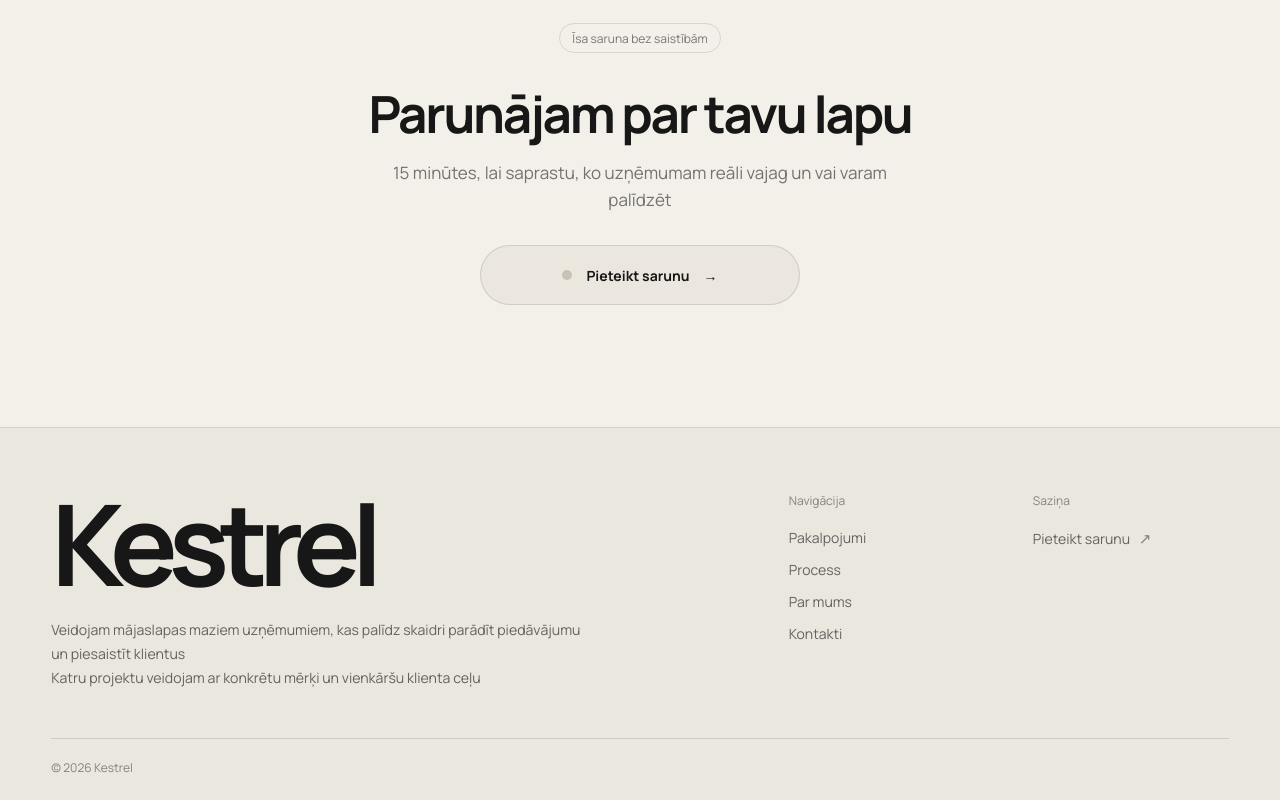
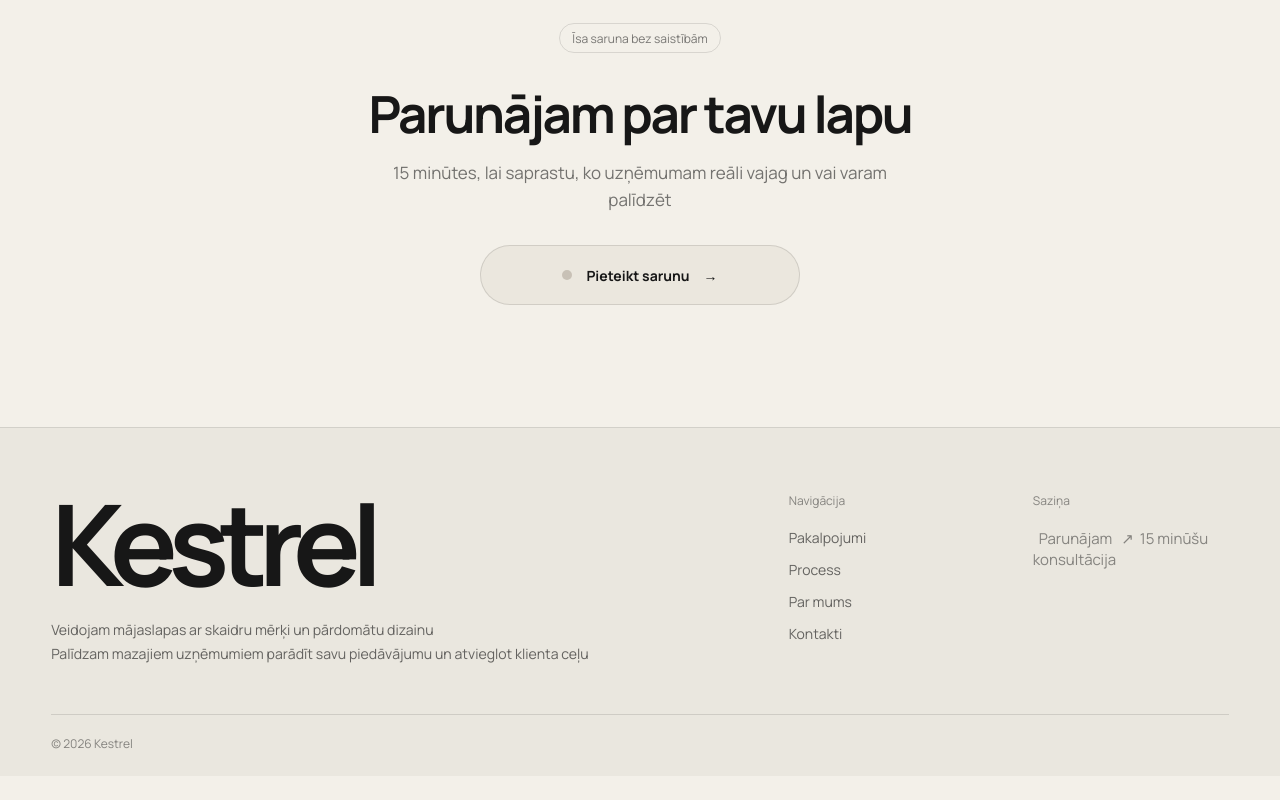
Before and after one commit to davisl24/WEBSITEAGENCY, a Next.js app: page / in a window 1280 px wide. Shown: the part 3031-3831 px from the top of the page. After the commit the page ends 3807 px from the top, so only its background shows below. Built offline with nearby package versions, Linux system fonts and the light colour scheme.

Commit message:
polish: sharpen footer brand statement and contact link

```diff
--- a/app/page.tsx
+++ b/app/page.tsx
@@ -158,7 +158,7 @@ export default function Home() {
           <div className="footer-main">
           <div className="footer-wordmark-block">
             <a href="/" className="footer-wordmark">Kestrel</a>
-            <p className="footer-statement">Veidojam mājaslapas maziem uzņēmumiem, kas palīdz skaidri parādīt piedāvājumu un piesaistīt klientus<br/>Katru projektu veidojam ar konkrētu mērķi un vienkāršu klienta ceļu</p>
+            <p className="footer-statement">Veidojam mājaslapas ar skaidru mērķi un pārdomātu dizainu<br/>Palīdzam mazajiem uzņēmumiem parādīt savu piedāvājumu un atvieglot klienta ceļu</p>
           </div>
             <div className="footer-links">
               <div>
@@ -170,7 +170,7 @@ export default function Home() {
               </div>
               <div>
                 <span>Saziņa</span>
-                <a href="/kontakti">Pieteikt sarunu <span aria-hidden="true">↗</span></a>
+                <a className="footer-contact-card" href="/kontakti"><span className="footer-contact-heading">Parunājam <span aria-hidden="true">↗</span></span><span className="footer-contact-subtitle">15 minūšu konsultācija</span></a>
               </div>
             </div>
           </div>
```
